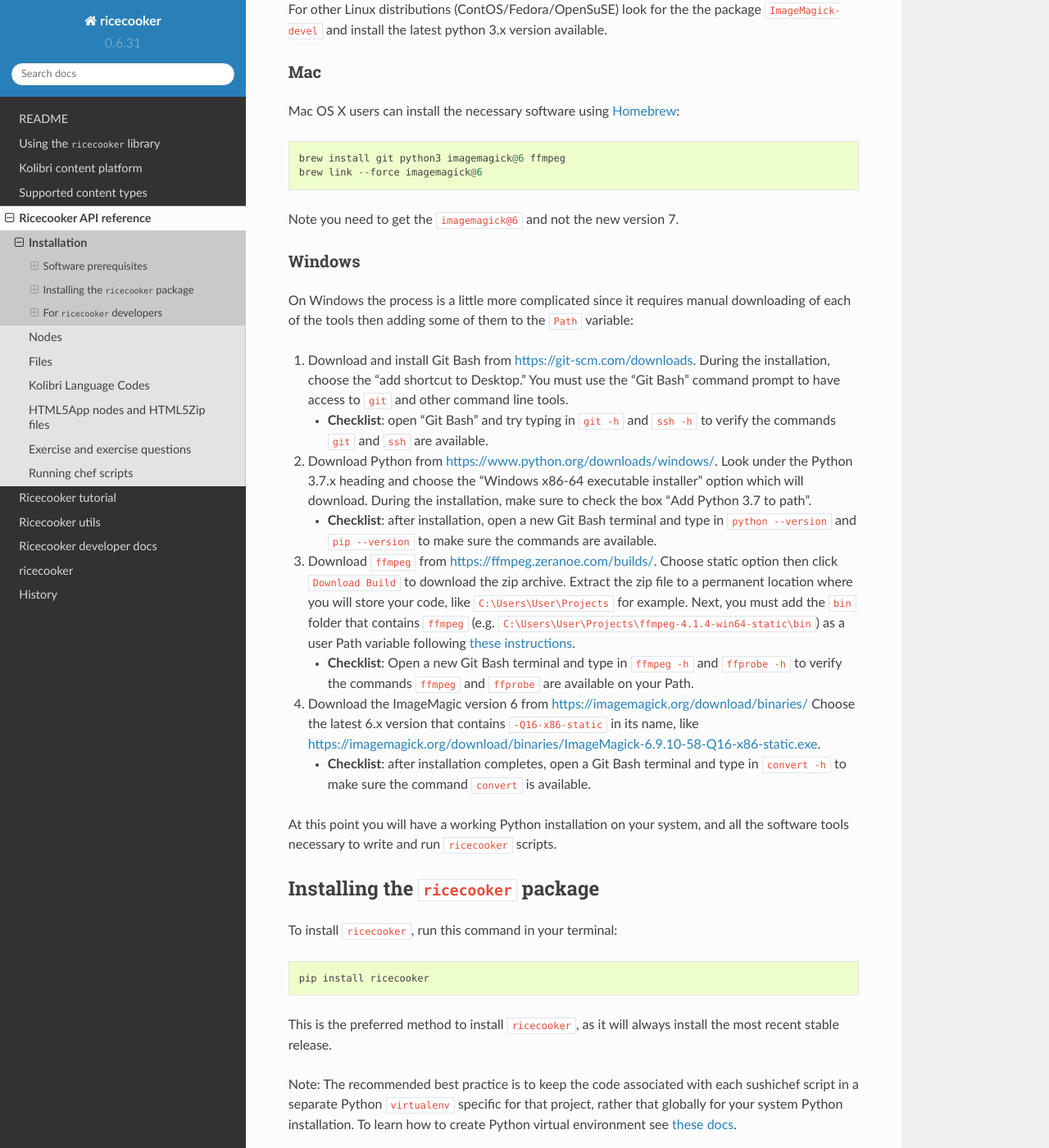
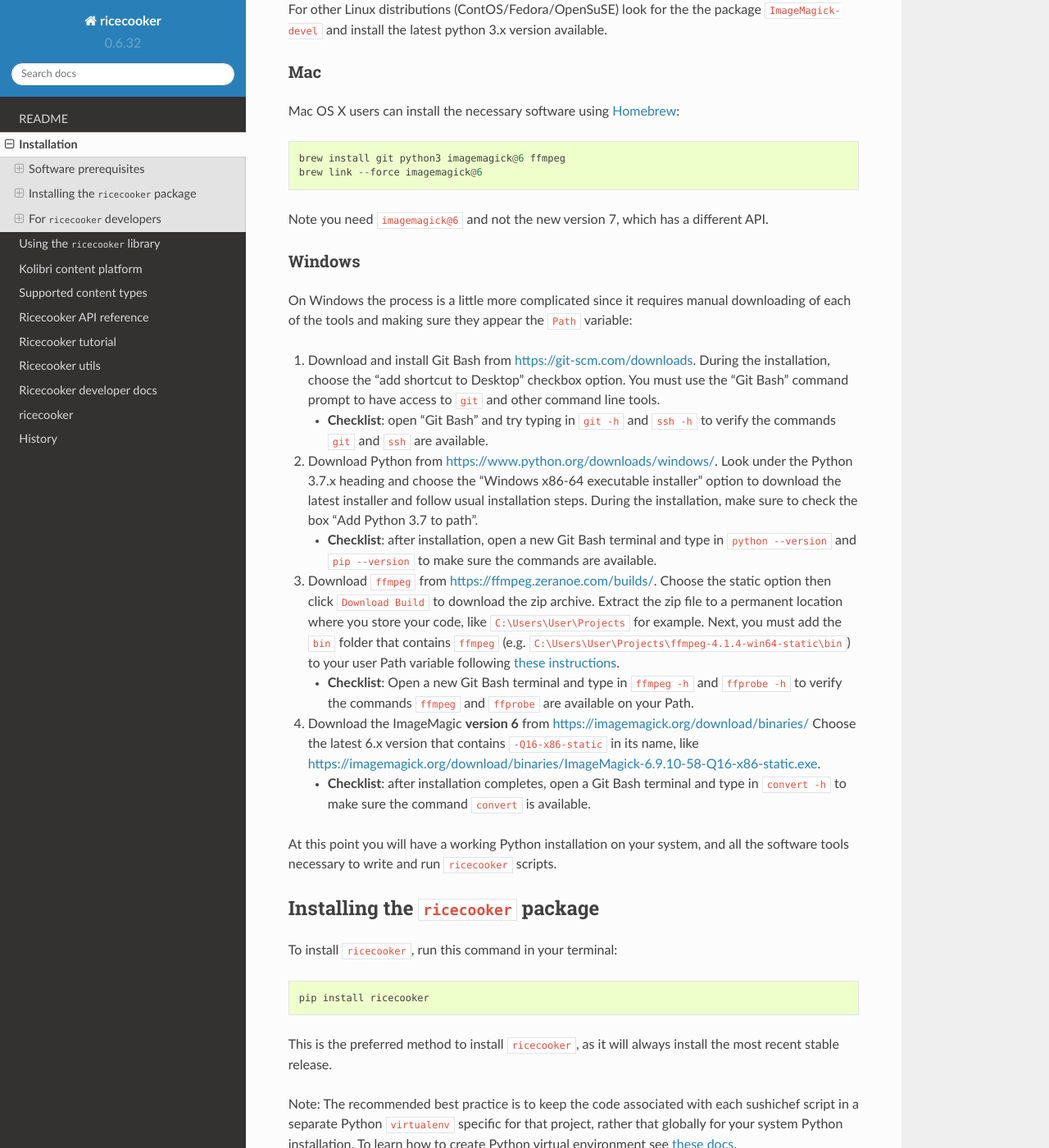
Before and after one commit to learningequality/ricecooker, a Sphinx documentation site: the page built from docs/installation.md, in a window 1280 px wide and 1400 px high, scrolled down 579 px. Shown: the whole window at 82% size. Built offline with Sphinx 7.4.7 and the Read the Docs theme 2.0.0, drawn with Linux system fonts in a browser that asks for light colours; pages that are not in the unit, such as notebooks, are missing from menus; some of the changed text lies outside the part shown.

```diff
--- a/docs/index.rst
+++ b/docs/index.rst
@@ -10,6 +10,7 @@ Developers who are new to the ``ricecooker`` library can get started here.
    :maxdepth: 2
 
    README <README>
+   installation
    usage
 
 
--- a/docs/index_api_reference.rst
+++ b/docs/index_api_reference.rst
@@ -5,7 +5,6 @@ The detailed information for content developers (chef authors) is presented here
 .. toctree::
    :maxdepth: 1
 
-   installation
    nodes
    files
    languages
--- a/docs/installation.md
+++ b/docs/installation.md
@@ -28,38 +28,38 @@ Mac OS X users can install the necessary software using [Homebrew](https://brew.
     brew install git python3 imagemagick@6 ffmpeg
     brew link --force imagemagick@6
 
-Note you need to get the `imagemagick@6` and not the new version 7.
+Note you need `imagemagick@6` and not the new version 7, which has a different API.
 
 
 ### Windows
 On Windows the process is a little more complicated since it requires manual
-downloading of each of the tools then adding some of them to the `Path` variable:
+downloading of each of the tools and making sure they appear the `Path` variable:
 
 1. Download and install Git Bash from [https://git-scm.com/downloads](https://git-scm.com/downloads).
-   During the installation, choose the "add shortcut to Desktop."
+   During the installation, choose the "add shortcut to Desktop" checkbox option.
    You must use the "Git Bash" command prompt to have access to `git` and other
    command line tools.
      - **Checklist**: open "Git Bash" and try typing in `git -h` and `ssh -h` to verify the
        commands `git` and `ssh` are available.
 2. Download Python from [https://www.python.org/downloads/windows/](https://www.python.org/downloads/windows/).
    Look under the Python 3.7.x heading and choose the "Windows x86-64 executable installer"
-   option which will download.
+   option to download the latest installer and follow usual installation steps.
    During the installation, make sure to check the box "Add Python 3.7 to path".
      - **Checklist**: after installation, open a new Git Bash terminal and type in
        `python --version` and `pip --version` to make sure the commands are available.
 3. Download `ffmpeg` from [https://ffmpeg.zeranoe.com/builds/](https://ffmpeg.zeranoe.com/builds/).
-   Choose static option then click `Download Build` to download the zip archive.
-   Extract the zip file to a permanent location where you will store your code,
+   Choose the static option then click `Download Build` to download the zip archive.
+   Extract the zip file to a permanent location where you store your code,
    like `C:\Users\User\Projects` for example. Next, you must add the `bin` folder
    that contains `ffmpeg` (e.g. `C:\Users\User\Projects\ffmpeg-4.1.4-win64-static\bin`)
-   as a user Path variable following [these instructions](https://www.computerhope.com/issues/ch000549.htm).
+   to your user Path variable following [these instructions](https://www.computerhope.com/issues/ch000549.htm).
      - **Checklist**: Open a new Git Bash terminal and type in `ffmpeg -h` and `ffprobe -h`
        to verify the commands `ffmpeg` and `ffprobe` are available on your Path.
-4. Download the ImageMagic version 6 from [https://imagemagick.org/download/binaries/](https://imagemagick.org/download/binaries/)
+4. Download the ImageMagic **version 6** from [https://imagemagick.org/download/binaries/](https://imagemagick.org/download/binaries/)
    Choose the latest 6.x version that contains `-Q16-x86-static` in its name,
    like [https://imagemagick.org/download/binaries/ImageMagick-6.9.10-58-Q16-x86-static.exe](https://imagemagick.org/download/binaries/ImageMagick-6.9.10-58-Q16-x86-static.exe).
-     - **Checklist**: after installation completes, open a Git Bash terminal and type
-       in `convert -h` to make sure the command `convert` is available.
+     - **Checklist**: after installation completes, open a Git Bash terminal and
+       type in `convert -h` to make sure the command `convert` is available.
 
 At this point you will have a working Python installation on your system, and
 all the software tools necessary to write and run `ricecooker` scripts.
--- a/ricecooker/__init__.py
+++ b/ricecooker/__init__.py
@@ -2,7 +2,7 @@
 
 __author__ = 'Learning Equality'
 __email__ = 'jordan@learningequality.org'
-__version__ = '0.6.31'
+__version__ = '0.6.32'
 
 
 import sys
```
Also changed, not shown: CONTRIBUTING.md (+2 -2 lines), docs/ricecooker.rst (+21 -21 lines), setup.py (+4 -3 lines), 1 other file.
